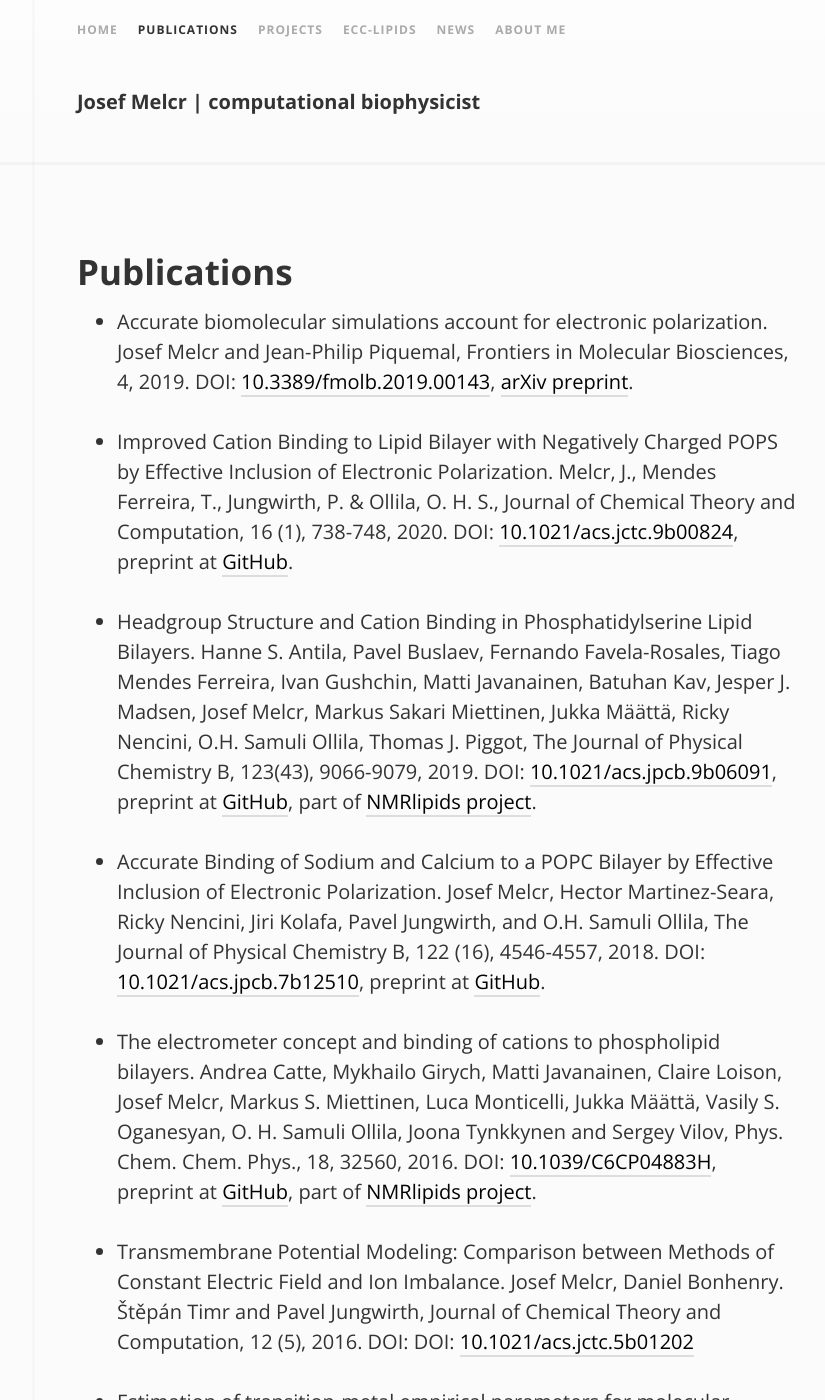
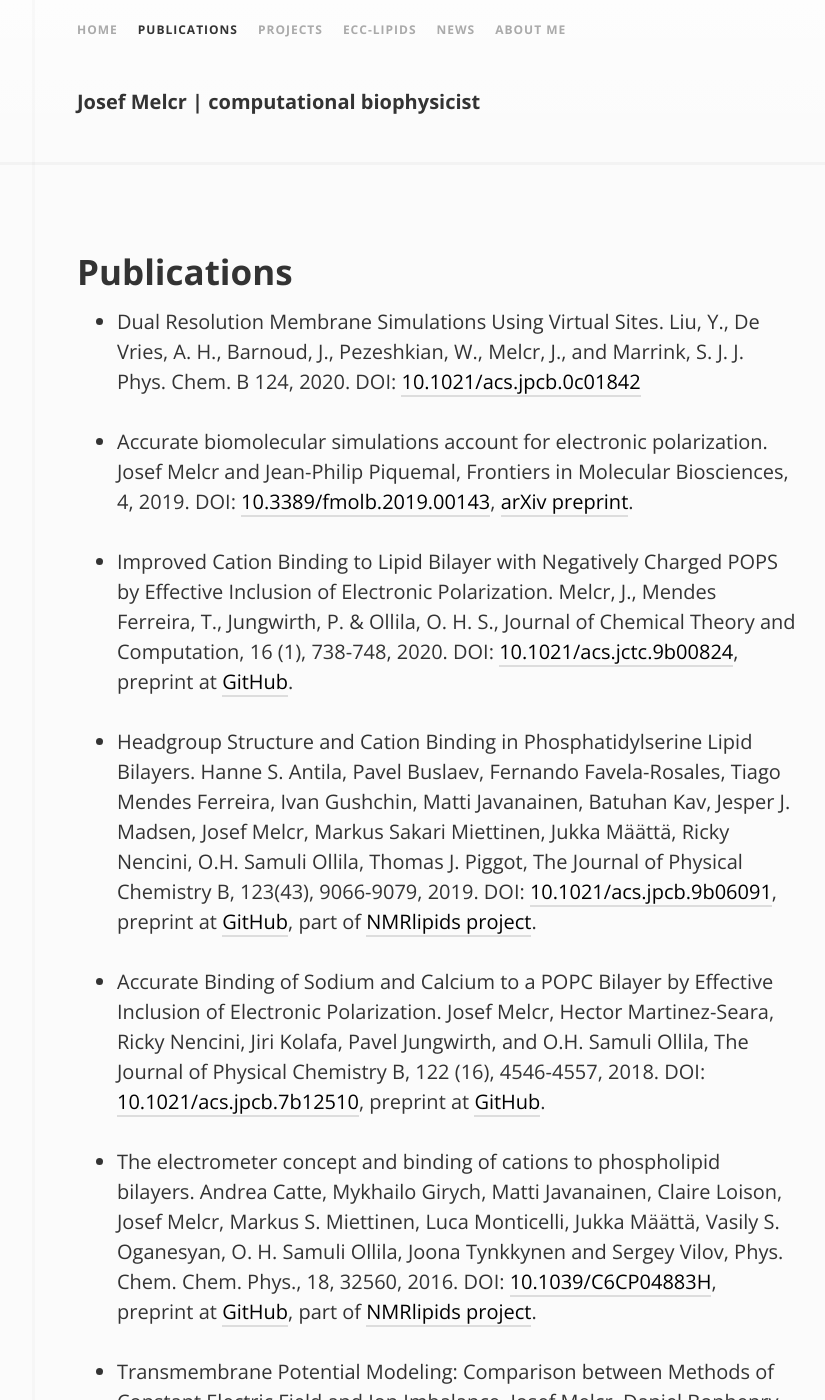
Before and after one commit to jmelcr/jmelcr.github.io, a Jekyll site: the page built from publications.md, in a window 1280 px wide and 1400 px high. Shown: the whole window, without its empty margins (203-1028 px from the left). Built offline with Jekyll 4.4.1, drawn with Linux system fonts in a browser that asks for light colours; comment, search, counter and statistics services are not loaded; some of the changed text lies outside the part shown.

Commit message:
Update publications.md
added paper with Liu Yang on dual resolution

```diff
--- a/publications.md
+++ b/publications.md
@@ -5,6 +5,11 @@ permalink: publications
 ---
 
 # Publications
+
+- Dual Resolution Membrane Simulations Using Virtual Sites.
+Liu, Y., De Vries, A. H., Barnoud, J., Pezeshkian, W., Melcr, J., and Marrink, S. J.
+J. Phys. Chem. B 124, 2020.
+DOI: [10.1021/acs.jpcb.0c01842](https://pubs.acs.org/doi/full/10.1021/acs.jpcb.0c01842)
 
 - Accurate biomolecular simulations account for electronic polarization.
 Josef Melcr and Jean-Philip Piquemal,
@@ -46,7 +51,8 @@ part of [NMRlipids project](http://nmrlipids.blogspot.com/).
 
 - Transmembrane Potential Modeling: Comparison between Methods of Constant Electric Field
 and Ion Imbalance. Josef Melcr, Daniel Bonhenry. Štěpán Timr and Pavel Jungwirth, Journal of
-Chemical Theory and Computation, 12 (5), 2016. DOI: DOI: [10.1021/acs.jctc.5b01202](https://pubs.acs.org/doi/abs/10.1021/acs.jctc.5b01202)
+Chemical Theory and Computation, 12 (5), 2016.
+DOI: [10.1021/acs.jctc.5b01202](https://pubs.acs.org/doi/abs/10.1021/acs.jctc.5b01202)
 
 - Estimation of transition-metal empirical parameters for molecular mechanical force fields.
 Filip Šebesta, Vladislav Sláma, Josef Melcr, Zdeněk Futera and Jaroslav V Burda.
```
